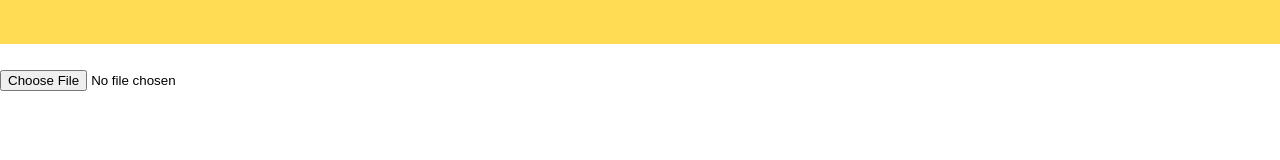
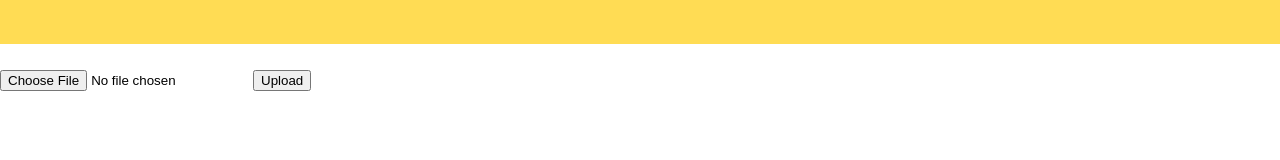
Before and after one commit to MagariMike/planet-sunshine-child, a React (Create React App) app: page / in a window 1280 px wide. Shown: the part 132-292 px from the top of the page. Built offline with nearby package versions, Linux system fonts and the light colour scheme.

Commit message:
onClick working upload

```diff
--- a/src/components/UploadForm.js
+++ b/src/components/UploadForm.js
@@ -1,5 +1,7 @@
 import React from "react";
 import { useState } from "react";
+import { storage } from "./firebase/config";
+import { ref, uploadBytesResumable, getDownloadURL } from "firebase/storage";
 
 const UploadForm = () => {
 	const [file, setFile] = useState();
@@ -7,10 +9,32 @@ const UploadForm = () => {
 	const handleChange = (e) => {
 		setFile(e.target.files[0]);
 	};
-	if(file) {console.log(file.name);}
+	if (file) {
+		console.log(file.name);
+	}
 
-	const uploadImage = () => {
+	const uploadImage = (e) => {
+		const fileRef = ref(storage, `/${file.name}`);
+		const uploadTask = uploadBytesResumable(fileRef, file);
 
+		uploadTask.on(
+			"state_changed",
+			(snapshot) => {
+				const percentage =
+					(snapshot.bytesTransferred / snapshot.totalBytes) * 100;
+				// setProgress(percentage);
+				console.log("Upload is " + percentage + "% done");
+			},
+
+			getDownloadURL(ref(storage, `/${file.name}`))
+				.then((url) => {
+					// setUrl(url);
+					console.log(url);
+				})
+				.catch((err) => {
+					// setError(err);
+				})
+		);
 	};
 	return (
 		<div>
@@ -19,6 +43,8 @@ const UploadForm = () => {
 				accept="image/png, image/jpeg"
 				onChange={handleChange}
 			></input>
+			<button onClick={uploadImage}>Upload</button>
+
 		</div>
 	);
 };
```
